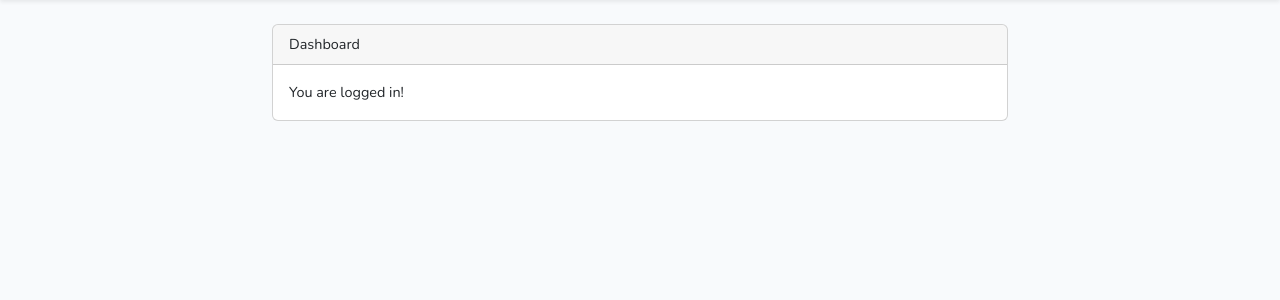
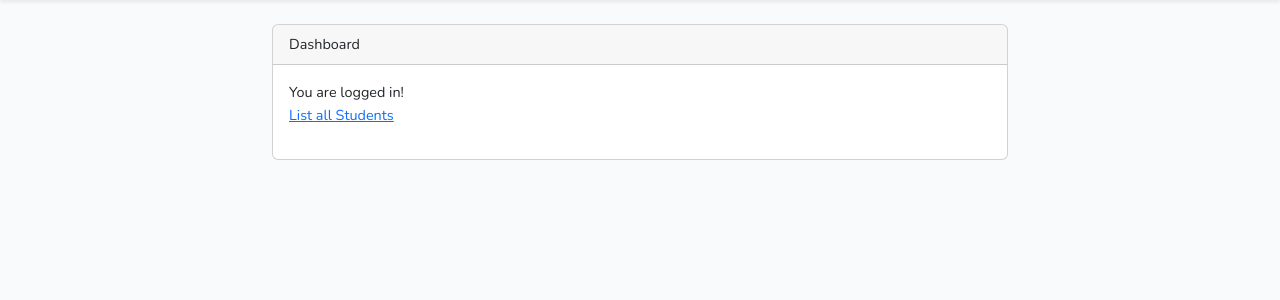
Before and after one commit to Claudebejj/StudentManagementApp, a Laravel app: page /home in a window 1280 px wide. Shown: the part 55-355 px from the top of the page. Run offline with Laravel 9, Linux system fonts and the light colour scheme; the visitor is signed in with stand-in values (Sample User, id 1); style sheets or scripts are compiled from the project's sources.

Commit message:
added a link to students list

```diff
--- a/resources/views/home.blade.php
+++ b/resources/views/home.blade.php
@@ -15,6 +15,8 @@
                     @endif
 
                     {{ __('You are logged in!') }}
+
+                    <p><a href="{{ route('StudentsList') }}">List all Students</a></p>
                 </div>
             </div>
         </div>
--- a/resources/views/students/index.blade.php
+++ b/resources/views/students/index.blade.php
@@ -13,6 +13,7 @@
                             {{ session('status') }}
                         </div>
                     @endif
+                    <p><a href="{{ route('home') }}">Home</a></p>
                     <ul>
                         @foreach ($students as $student)
                             <li>{{ $student->name }}</li>
--- a/routes/web.php
+++ b/routes/web.php
@@ -21,4 +21,4 @@ Auth::routes();
 
 Route::get('/home', [App\Http\Controllers\HomeController::class, 'index'])->name('home');
 
-Route::get('/students-list', [App\Http\Controllers\StudentController::class, 'list'])->name('Students list');
+Route::get('/students-list', [App\Http\Controllers\StudentController::class, 'list'])->name('StudentsList');
```
